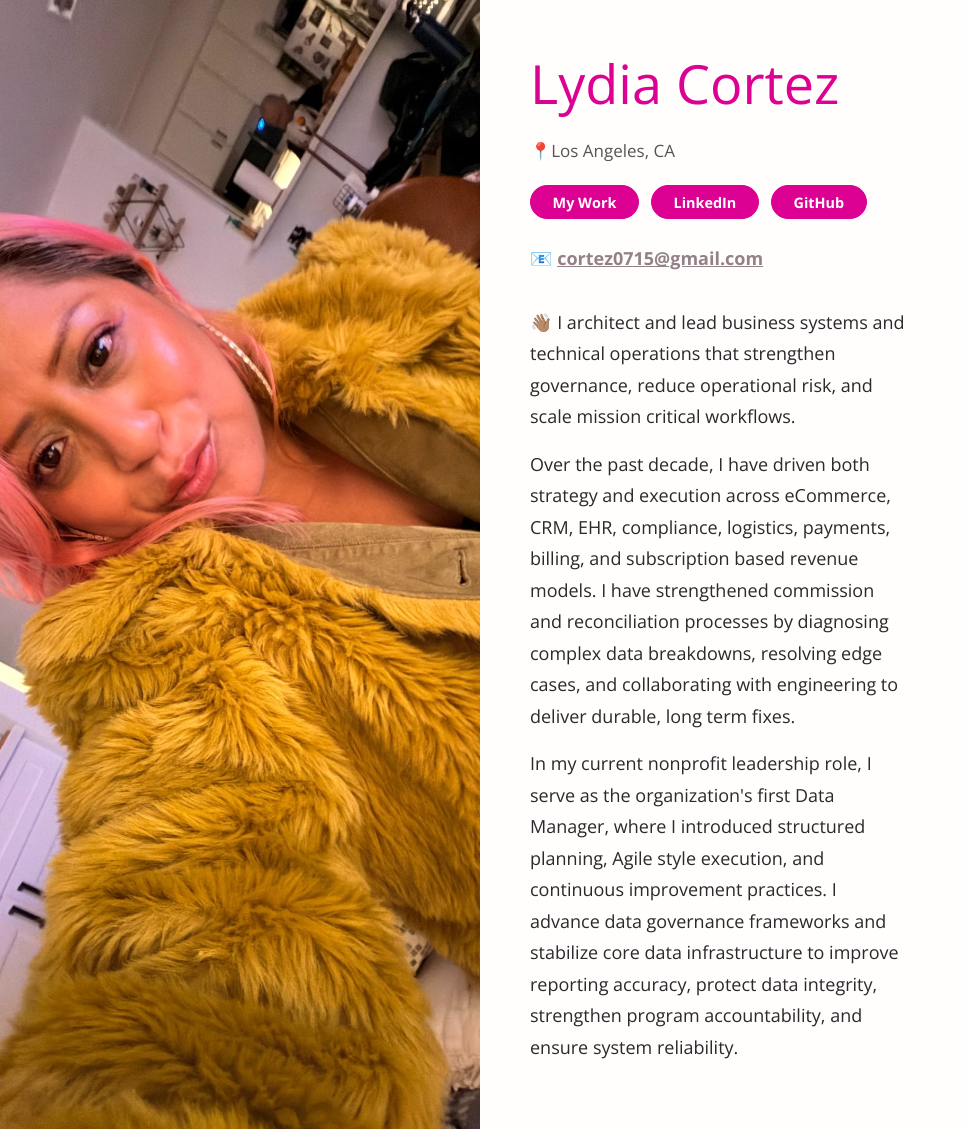
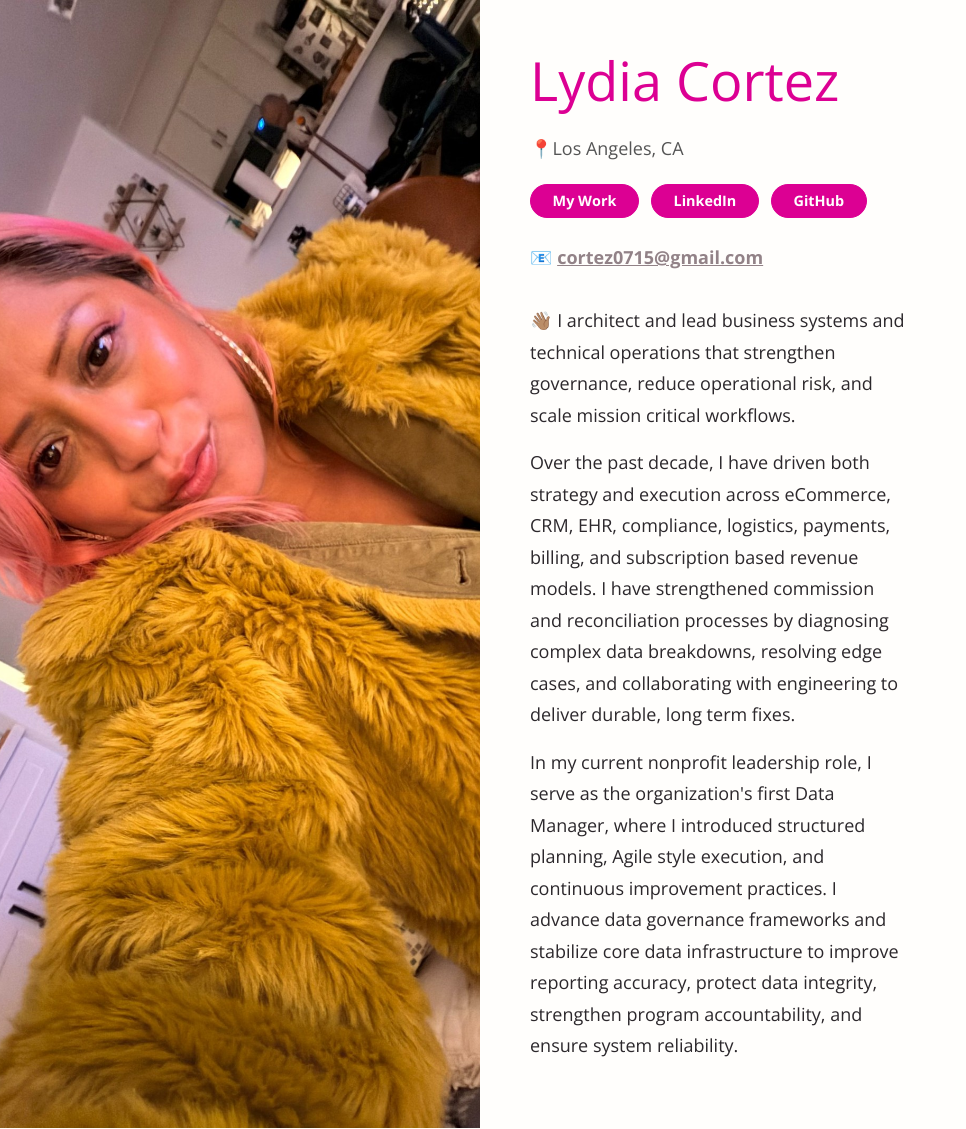
Before and after one commit to lylyco/lylyco.github.io, a Jekyll site: the page built from index.html, in a window 1280 px wide. Shown: the whole page, without its empty margins (0-966 px from the left). Built offline with Jekyll 4.4.1, drawn with Linux system fonts in a browser that asks for light colours.

Commit message:
“adjustssv2”

```diff
--- a/_layouts/half.html
+++ b/_layouts/half.html
@@ -9,11 +9,11 @@
         style="position: relative !important;"
       >
 
-<h1 class="pageTitle" style="margin-top: 5px;">
+<h1 class="pageTitle" style="margin-top: 2px;">
   {{ site.title }}
 </h1>
     <div style="
-      font-size: 17px;
+      font-size: 18px;
       color: #555;
       margin-top: 8px; ">
       📍Los Angeles, CA
--- a/assets/css/style.css
+++ b/assets/css/style.css
@@ -83,7 +83,7 @@ optgroup,
 select,
 textarea {
   font-family: inherit;
-  font-size: 100%;
+  font-size: 90%;
   line-height: 1.15;
   margin: 0;
 }
```
